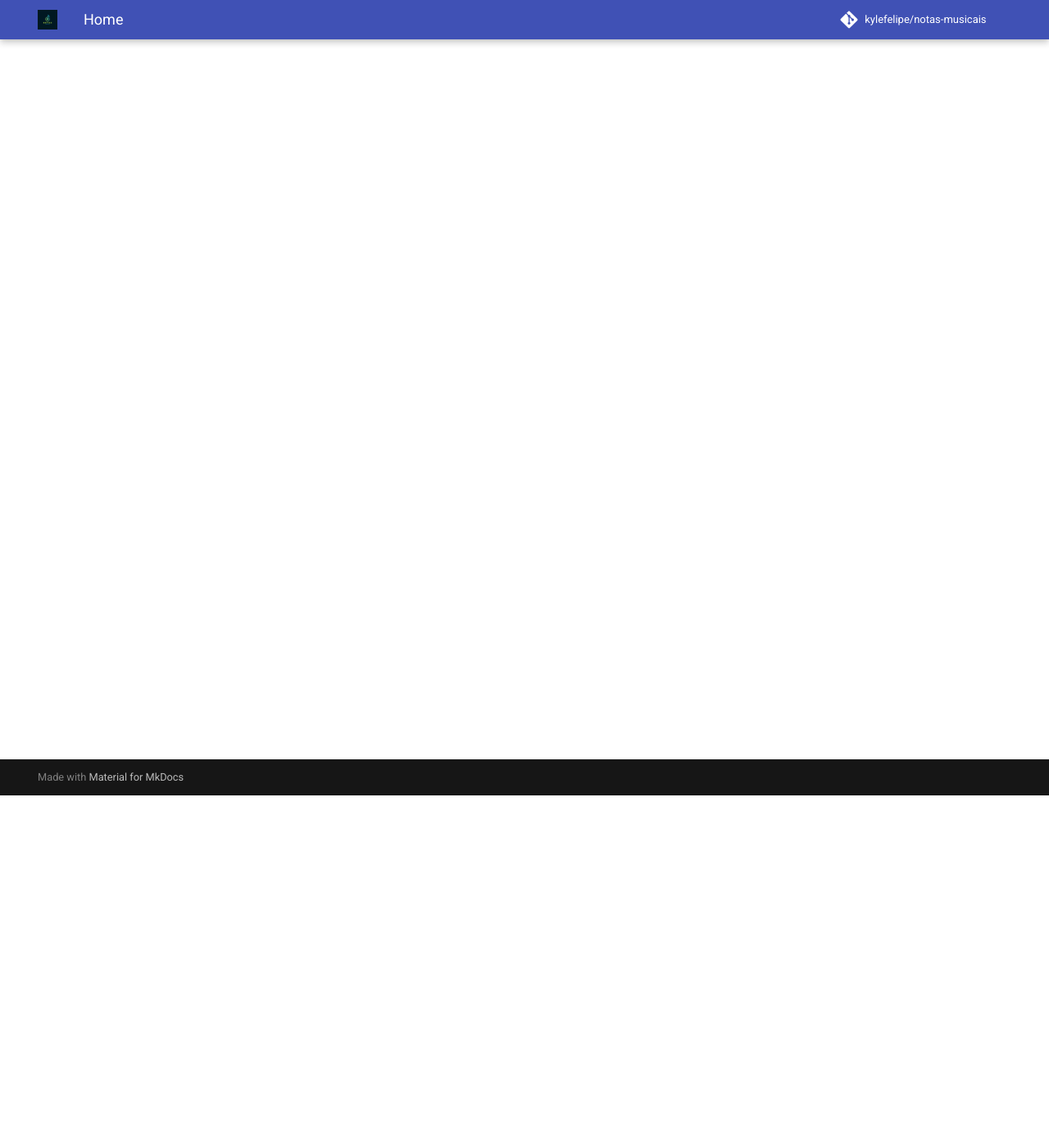
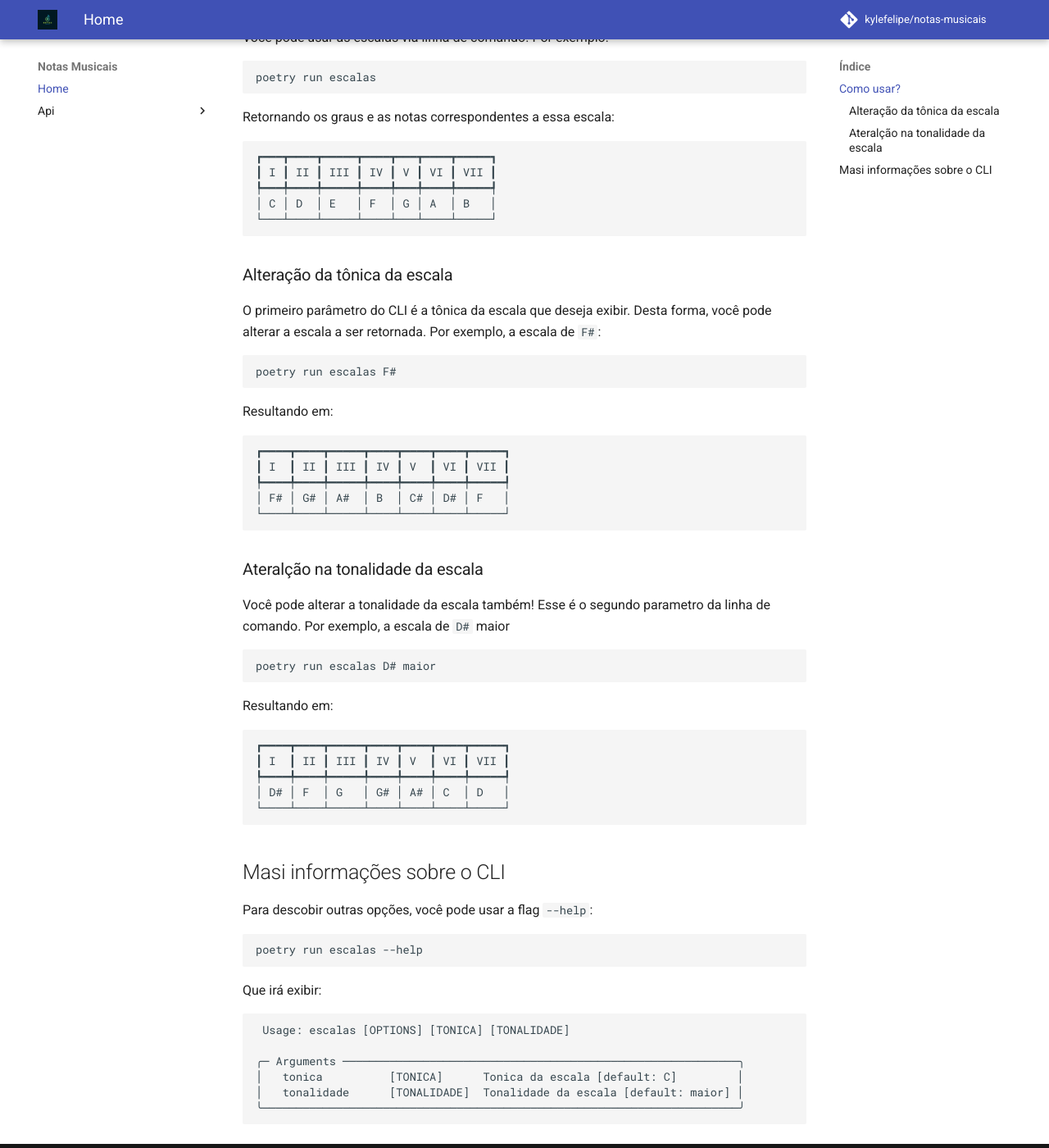
Before and after one commit to kylefelipe/notas-musicais, an MkDocs documentation site: the page built from docs/index.md, in a window 1280 px wide and 1400 px high, scrolled down 430 px. Shown: the whole window at 82% size. Built offline with MkDocs 1.6.1 and Material for MkDocs 9.7.7, drawn with Linux system fonts in a browser that asks for light colours; comment, search, counter and statistics services are not loaded.

Commit message:
Exemplos de uso do CLI na página inicial da documentação

````diff
--- a/docs/index.md
+++ b/docs/index.md
@@ -1,3 +1,76 @@
 ![Logo do projeto](assets/logo_notas_musicais.png
 ){width='200' .center}
 # Notas Musicais
+
+## Como usar?
+
+Você pode usar as escalas via linha de comando. Por exemplo:
+
+```bash
+poetry run escalas
+```
+
+Retornando os graus e as notas correspondentes a essa escala:
+
+```bash
+┏━━━┳━━━━┳━━━━━┳━━━━┳━━━┳━━━━┳━━━━━┓
+┃ I ┃ II ┃ III ┃ IV ┃ V ┃ VI ┃ VII ┃
+┡━━━╇━━━━╇━━━━━╇━━━━╇━━━╇━━━━╇━━━━━┩
+│ C │ D  │ E   │ F  │ G │ A  │ B   │
+└───┴────┴─────┴────┴───┴────┴─────┘
+```
+
+### Alteração da tônica da escala
+
+O primeiro parâmetro do CLI é a tônica da escala que deseja exibir. Desta forma, você pode alterar a escala a ser retornada. Por exemplo, a escala de `F#`:
+
+```bash
+poetry run escalas F#
+```
+
+Resultando em:
+
+```bash
+┏━━━━┳━━━━┳━━━━━┳━━━━┳━━━━┳━━━━┳━━━━━┓
+┃ I  ┃ II ┃ III ┃ IV ┃ V  ┃ VI ┃ VII ┃
+┡━━━━╇━━━━╇━━━━━╇━━━━╇━━━━╇━━━━╇━━━━━┩
+│ F# │ G# │ A#  │ B  │ C# │ D# │ F   │
+└────┴────┴─────┴────┴────┴────┴─────┘
+```
+
+### Ateralção na tonalidade da escala
+
+Você pode alterar a tonalidade da escala também! Esse é o segundo parametro da linha de comando. Por exemplo, a escala de `D#` maior
+
+```bash
+poetry run escalas D# maior
+```
+
+Resultando em:
+
+```bash
+┏━━━━┳━━━━┳━━━━━┳━━━━┳━━━━┳━━━━┳━━━━━┓
+┃ I  ┃ II ┃ III ┃ IV ┃ V  ┃ VI ┃ VII ┃
+┡━━━━╇━━━━╇━━━━━╇━━━━╇━━━━╇━━━━╇━━━━━┩
+│ D# │ F  │ G   │ G# │ A# │ C  │ D   │
+└────┴────┴─────┴────┴────┴────┴─────┘
+```
+
+## Masi informações sobre o CLI
+
+Para descobir outras opções, você pode usar a flag `--help`:
+
+```bash
+poetry run escalas --help
+```
+
+Que irá exibir:
+
+```bash
+ Usage: escalas [OPTIONS] [TONICA] [TONALIDADE]
+
+╭─ Arguments ───────────────────────────────────────────────────────────╮
+│   tonica          [TONICA]      Tonica da escala [default: C]         │
+│   tonalidade      [TONALIDADE]  Tonalidade da escala [default: maior] │
+╰───────────────────────────────────────────────────────────────────────╯
+```
````
